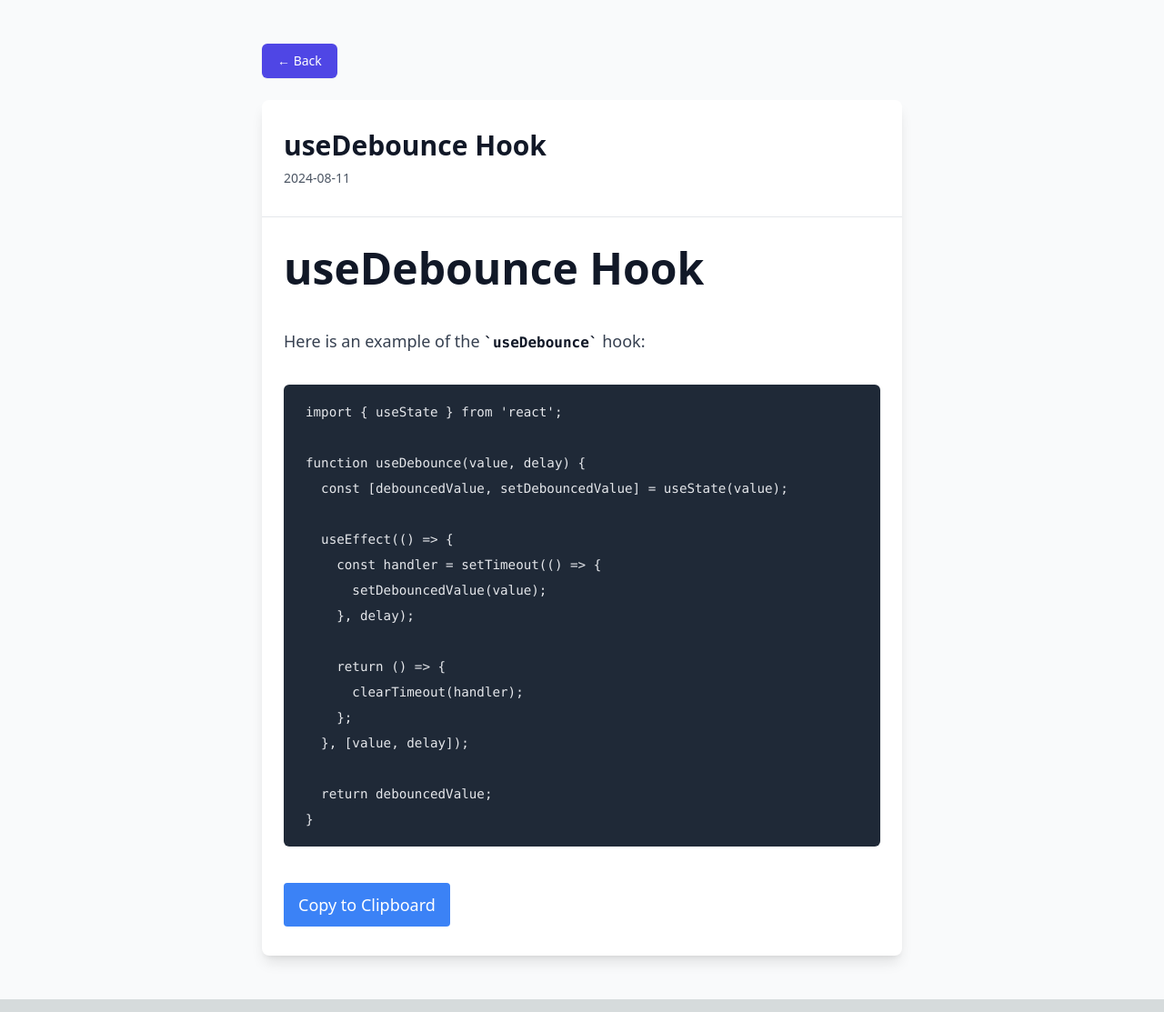
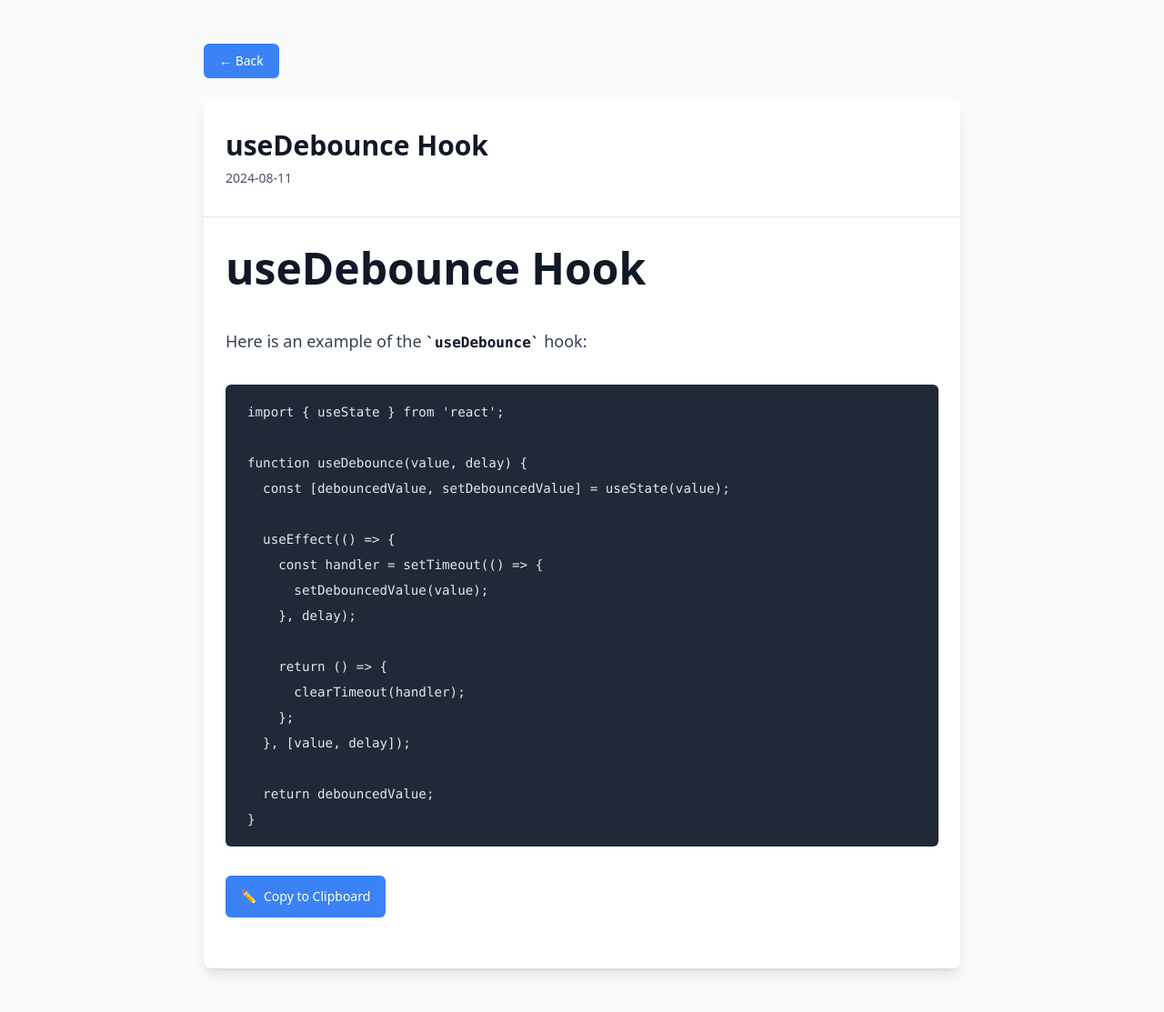
Before and after one commit to raka-yuda/helperz, a Next.js app: page /react-hooks/useDebounce in a window 1280 px wide. Shown: the whole page at 91% size. Built offline with nearby package versions, Linux system fonts and the light colour scheme.

Commit message:
feat: modify style

```diff
--- a/src/components/CopyToClipboard.jsx
+++ b/src/components/CopyToClipboard.jsx
@@ -12,9 +12,14 @@ const CopyToClipboard = ({ code }) => {
   return (
     <button
       onClick={handleCopy}
-      className="mt-2 px-4 py-2 bg-blue-500 text-white rounded hover:bg-blue-600"
+      className="mb-6 inline-flex gap-2 items-center px-4 py-2 border border-transparent text-sm font-medium rounded-md shadow-sm text-white bg-blue-500 hover:bg-blue-600 focus:outline-none focus:ring-2 focus:ring-offset-2 focus:ring-indigo-500"
     >
-      {copied ? 'Copied!' : 'Copy to Clipboard'}
+      <p className="m-0 py-1">
+        ✏️
+      </p>
+      <p className="m-0 py-1">
+        {copied ? 'Copied!' : 'Copy to Clipboard'}
+      </p>
     </button>
   );
 };
--- a/src/pages/[type]/[item].js
+++ b/src/pages/[type]/[item].js
@@ -22,10 +22,11 @@ export default function CheatsheetPage({ source, frontMatter }) {
         <link href="https://fonts.googleapis.com/css2?family=Inter:wght@400;600;700&display=swap" rel="stylesheet" />
       </Head>
       <div className="bg-gray-50 min-h-screen">
-        <main className="max-w-3xl mx-auto px-4 sm:px-6 lg:px-8 py-12">
+        <main className="container max-w-4xl mx-auto px-4 sm:px-6 lg:px-8 py-12">
 					<button
 						onClick={handleBack}
-						className="mb-6 inline-flex items-center px-4 py-2 border border-transparent text-sm font-medium rounded-md shadow-sm text-white bg-indigo-600 hover:bg-indigo-700 focus:outline-none focus:ring-2 focus:ring-offset-2 focus:ring-indigo-500"
+						className="mb-6 inline-flex items-center px-4 py-2 border border-transparent text-sm font-medium rounded-md shadow-sm text-white bg-blue-500
+hover:bg-blue-600 focus:outline-none focus:ring-2 focus:ring-offset-2 focus:ring-indigo-500"
 					>
 						← Back
 					</button>
```
